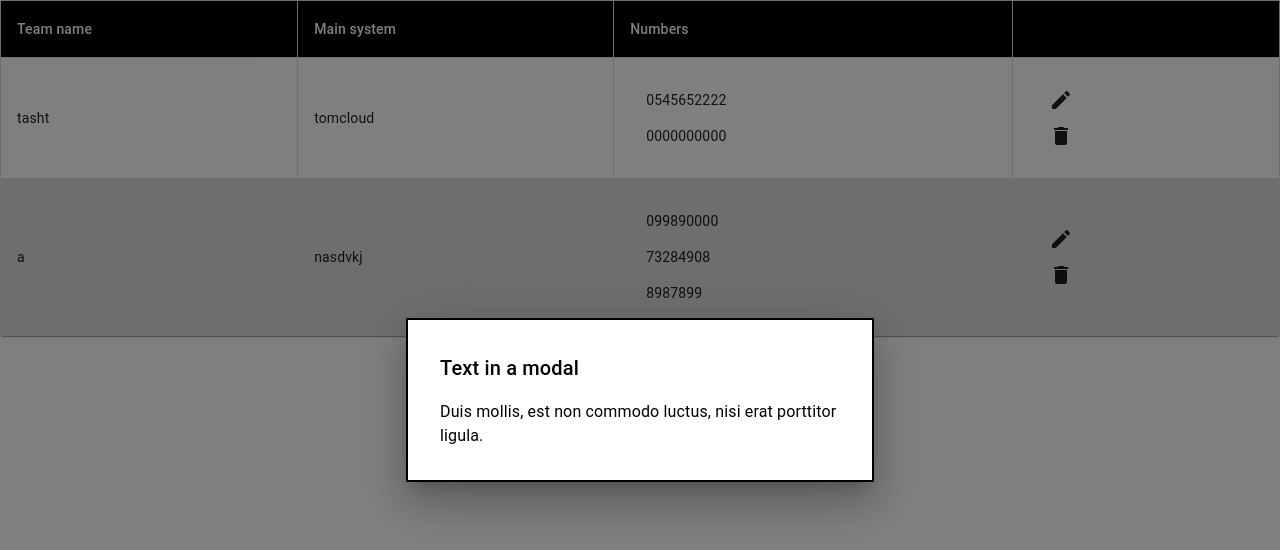
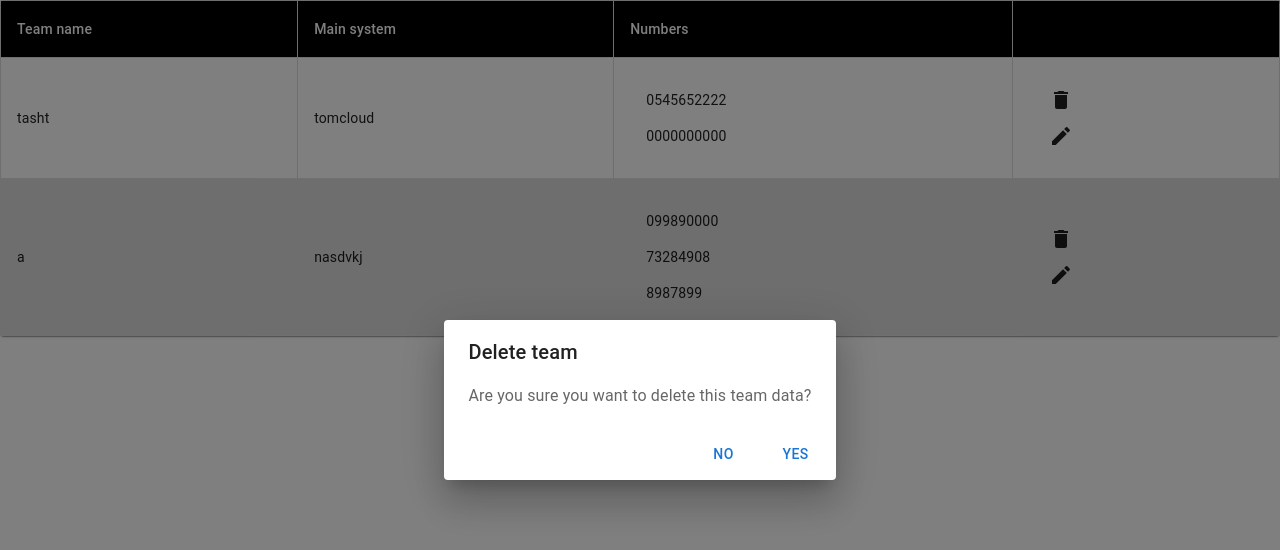
Before and after one commit to UrielA01/Alphone, a React (Create React App) app in the folder Alphone-Front/: page / in a window 1280 px wide. Both pictures are taken after a click on the button 1061 px from the left and 100 px from the top of the page. Shown: the top 550 px of the page. Built offline with nearby package versions, Linux system fonts and the light colour scheme.

Commit message:
fill dialogs

```diff
--- a/Alphone-Front/src/components/DeleteDialog.js
+++ b/Alphone-Front/src/components/DeleteDialog.js
@@ -0,0 +1,50 @@
+import * as React from 'react';
+import Button from '@mui/material/Button';
+import Dialog from '@mui/material/Dialog';
+import DialogActions from '@mui/material/DialogActions';
+import DialogContent from '@mui/material/DialogContent';
+import DialogContentText from '@mui/material/DialogContentText';
+import DialogTitle from '@mui/material/DialogTitle';
+import Delete from '@mui/icons-material/Delete';
+
+
+export default function DeleteDialog() {
+    const [open, setOpen] = React.useState(false);
+
+    const handleClickOpen = () => {
+        setOpen(true);
+    };
+
+    const handleClose = () => {
+        setOpen(false);
+    };
+
+    return (
+        <div>
+            <Button color='inherit' onClick={handleClickOpen}>
+                 <Delete />
+            </Button>
+            <Dialog
+                open={open}
+                onClose={handleClose}
+                aria-labelledby="alert-dialog-title"
+                aria-describedby="alert-dialog-description"
+            >
+                <DialogTitle id="alert-dialog-title">
+                    {"Delete team"}
+                </DialogTitle>
+                <DialogContent>
+                    <DialogContentText id="alert-dialog-description">
+                        Are you sure you want to delete this team data?
+                    </DialogContentText>
+                </DialogContent>
+                <DialogActions>
+                    <Button onClick={handleClose}>No</Button>
+                    <Button onClick={handleClose} autoFocus>
+                        Yes
+                    </Button>
+                </DialogActions>
+            </Dialog>
+        </div>
+    );
+}
--- a/Alphone-Front/src/components/EditDiaglog.js
+++ b/Alphone-Front/src/components/EditDiaglog.js
@@ -0,0 +1,66 @@
+import * as React from 'react';
+import Button from '@mui/material/Button';
+import TextField from '@mui/material/TextField';
+import Dialog from '@mui/material/Dialog';
+import DialogActions from '@mui/material/DialogActions';
+import DialogContent from '@mui/material/DialogContent';
+import DialogContentText from '@mui/material/DialogContentText';
+import DialogTitle from '@mui/material/DialogTitle';
+import Edit from '@mui/icons-material/Edit';
+
+export default function EditDialog() {
+    const [open, setOpen] = React.useState(false);
+
+    const handleClickOpen = () => {
+        setOpen(true);
+    };
+
+    const handleClose = () => {
+        setOpen(false);
+    };
+
+    return (
+        <div>
+            <Button color='inherit' onClick={handleClickOpen}>
+                <Edit />
+            </Button>
+            <Dialog open={open} onClose={handleClose}>
+                <DialogTitle>Edit team</DialogTitle>
+                <DialogContent>
+                    {/* <DialogContentText>
+                        Edit team data
+                    </DialogContentText> */}
+                    <TextField
+                        autoFocus
+                        margin="dense"
+                        id="name"
+                        label="Team name"
+                        type="text"
+                        fullWidth
+                        variant="standard"
+                    />
+                    <TextField
+                        margin="dense"
+                        id="mainSystem"
+                        label="Main system"
+                        type="text"
+                        fullWidth
+                        variant="standard"
+                    />
+                    <TextField
+                        margin="dense"
+                        id="numbers"
+                        label="Numbers"
+                        type="text"
+                        fullWidth
+                        variant="standard"
+                    />
+                </DialogContent>
+                <DialogActions>
+                    <Button onClick={handleClose}>Cancel</Button>
+                    <Button onClick={handleClose}>Complete</Button>
+                </DialogActions>
+            </Dialog>
+        </div>
+    );
+}
--- a/Alphone-Front/src/components/TeamsTable.js
+++ b/Alphone-Front/src/components/TeamsTable.js
@@ -11,6 +11,9 @@ import DeleteIcon from '@mui/icons-material/Delete';
 import EditIcon from '@mui/icons-material/Edit';
 import NumbersList from './NumbersList';
 import EditModal from './EditModal';
+import DeleteDialog from './DeleteDialog';
+import EditDialog from './EditDiaglog';
+
 
 const StyledTableCell = styled(TableCell)(({ theme }) => ({
     [`&.${tableCellClasses.head}`]: {
@@ -42,7 +45,8 @@ export default function TeamsTable({ contacts }) {
                             </StyledTableCell>
                             <StyledTableCell>{contact.system}</StyledTableCell>
                             <StyledTableCell><NumbersList numbers={contact.numbers} /></StyledTableCell>
-                            <StyledTableCell><EditModal icon={(<EditIcon />)} /> <EditModal icon={(<DeleteIcon />)} /></StyledTableCell>
+                            {/* <StyledTableCell><EditModal icon={(<EditIcon />)} /> <EditModal icon={(<DeleteIcon />)} /></StyledTableCell> */}
+                            <StyledTableCell><DeleteDialog /> <EditDialog /> </StyledTableCell>
                         </TableRow>
                     ))}
                 </TableBody>
```
